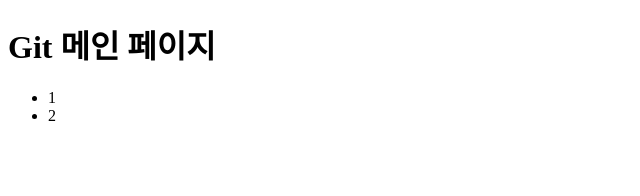
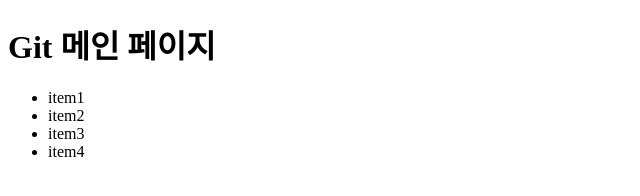
Before and after one commit to choikyuhwan/MyApp, a plain HTML site: page index.html in a window 1280 px wide. Shown: the whole page, without its empty margins (0-640 px from the left). Drawn offline with Linux system fonts and the light colour scheme.

Commit message:
lu item 으로 변경

```diff
--- a/index.html
+++ b/index.html
@@ -10,8 +10,10 @@
     <h1>Git 메인 페이지</h1>
     <div>
         <ul>
-            <li>1</li>
-            <li>2</li>
+            <li>item1</li>
+            <li>item2</li>
+            <li>item3</li>
+            <li>item4</li>
         </ul>
     </div>
 </body>
```
